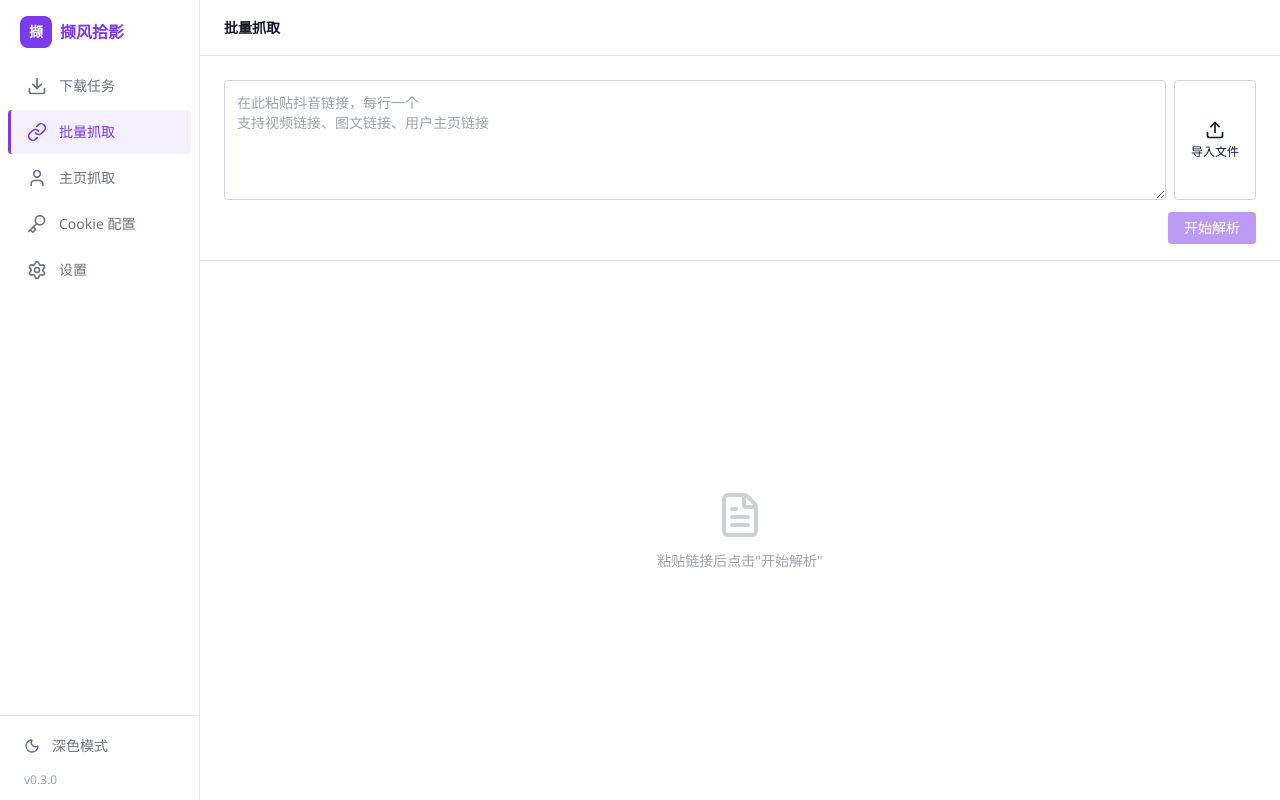
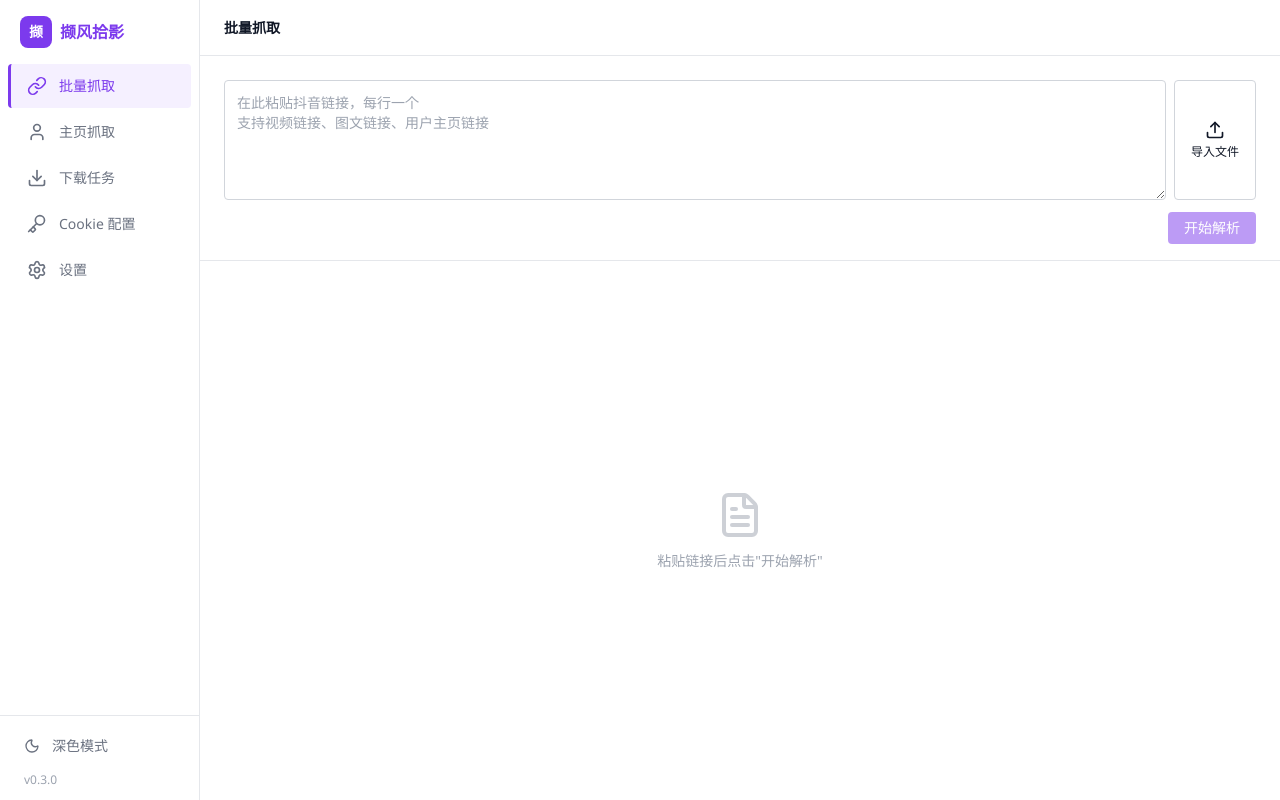
Before and after one commit to Cat-Drink/Douyin_Catcher, a React (Vite) app in the folder frontend/: page /batch-fetch in a window 1280 px wide. Built offline with nearby package versions, Linux system fonts and the light colour scheme.

Commit message:
fix(issue-6): 调整侧边栏导航顺序为 批量抓取→主页抓取→下载任务

```diff
--- a/frontend/src/components/NavBar.tsx
+++ b/frontend/src/components/NavBar.tsx
@@ -4,9 +4,9 @@ import { Download, Link, User, Key, Settings, Moon, Sun } from "lucide-react";
 import { useThemeStore } from "../store/themeStore";
 
 const navItems = [
-  { id: "download", path: "/download", label: "下载任务", icon: "download" },
   { id: "batch-fetch", path: "/batch-fetch", label: "批量抓取", icon: "link" },
   { id: "profile-fetch", path: "/profile-fetch", label: "主页抓取", icon: "user" },
+  { id: "download", path: "/download", label: "下载任务", icon: "download" },
   { id: "cookie", path: "/cookie", label: "Cookie 配置", icon: "key" },
   { id: "settings", path: "/settings", label: "设置", icon: "settings" },
 ];
```
